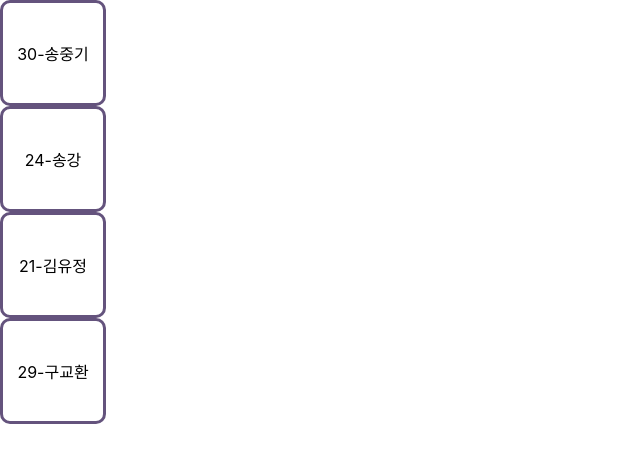
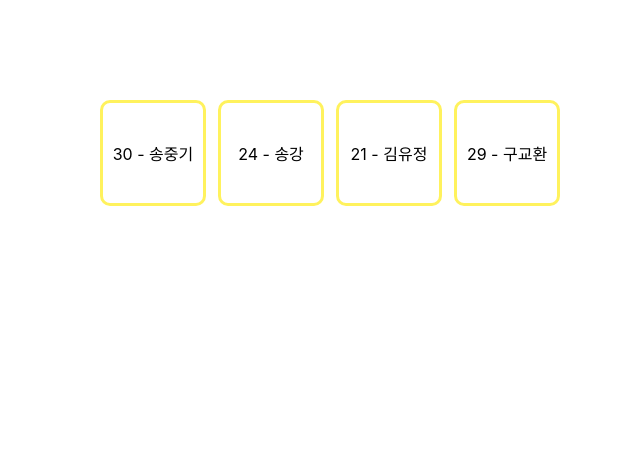
Before and after one commit to heyimcsy/style-project2, a React (Create React App) app: page / in a window 1280 px wide. Shown: the top 462 px of the page, without its empty margins (0-640 px from the left). Built offline with nearby package versions, Linux system fonts and the light colour scheme.

Commit message:
no message

```diff
--- a/src/App.css
+++ b/src/App.css
@@ -7,7 +7,7 @@
 .box-style {
   width: 100px;
   height: 100px;
-  border: 3px solid rgb(100, 83, 125);
+  border: 3px solid rgb(255, 242, 93);
   border-radius: 10px;
   display: flex;
   align-items: center;
--- a/src/App.js
+++ b/src/App.js
@@ -8,16 +8,17 @@ const App = () => {
     { id: 3, age:21, name: "김유정"},
     { id: 4, age:29, name: "구교환"},
   ];
-  return <div className="style">
-    <div className='box-style'>
-      {users[0].age}-{users[0].name}</div>
-    <div className='box-style'>
-      {users[1].age}-{users[1].name}</div>
-    <div className='box-style'>
-      {users[2].age}-{users[2].name}</div>
-    <div className='box-style'>
-      {users[3].age}-{users[3].name}</div>
-  </div>;
-}
+  return (
+    <div className="app-style">
+      {users.map((item) => {
+        return (
+          <div key={item.id} className='box-style'>
+            {item.age} - {item.name}
+          </div>
+        );
+      })}
+    </div>
+  );
+};
 
 export default App;
```
